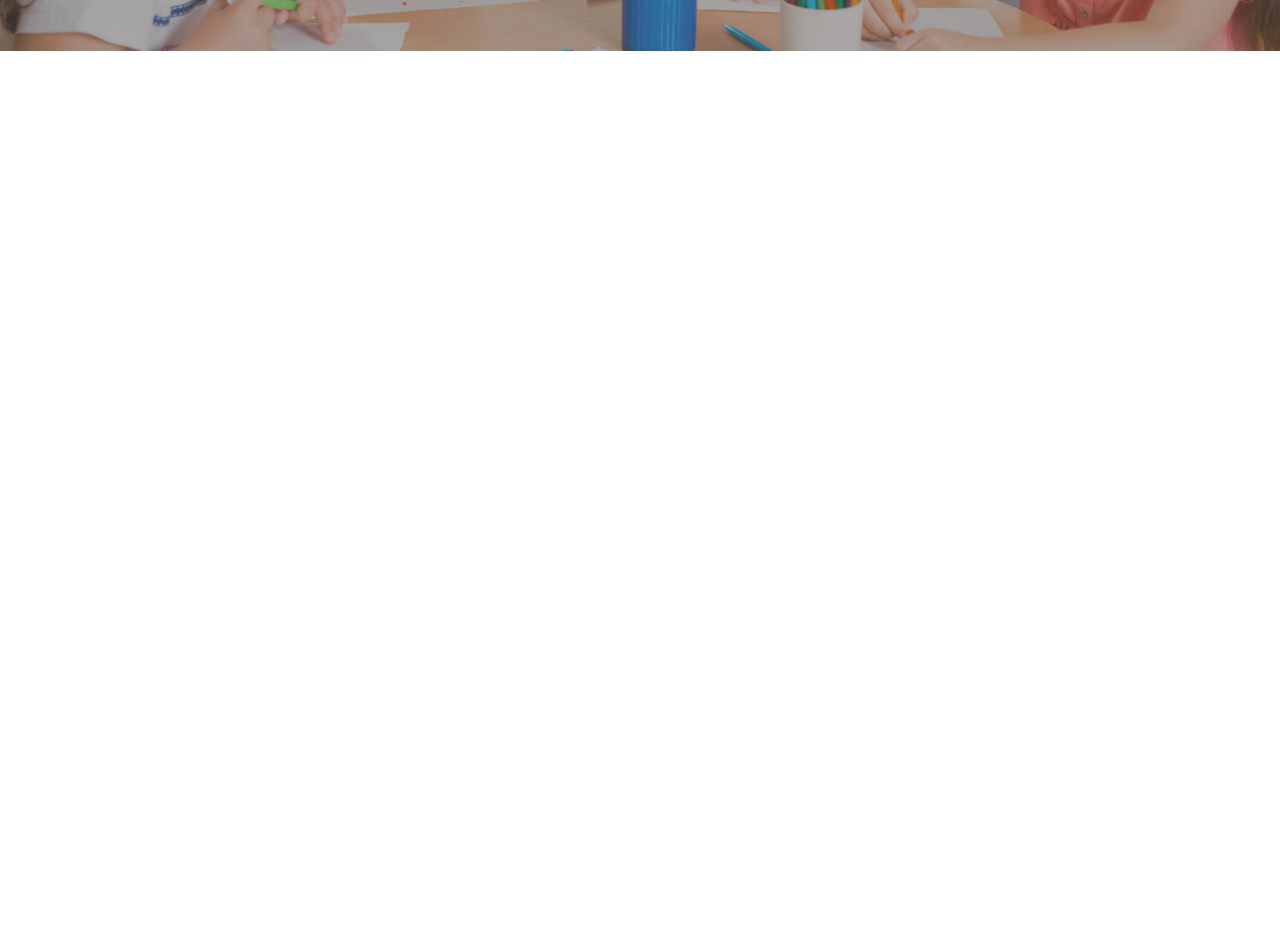
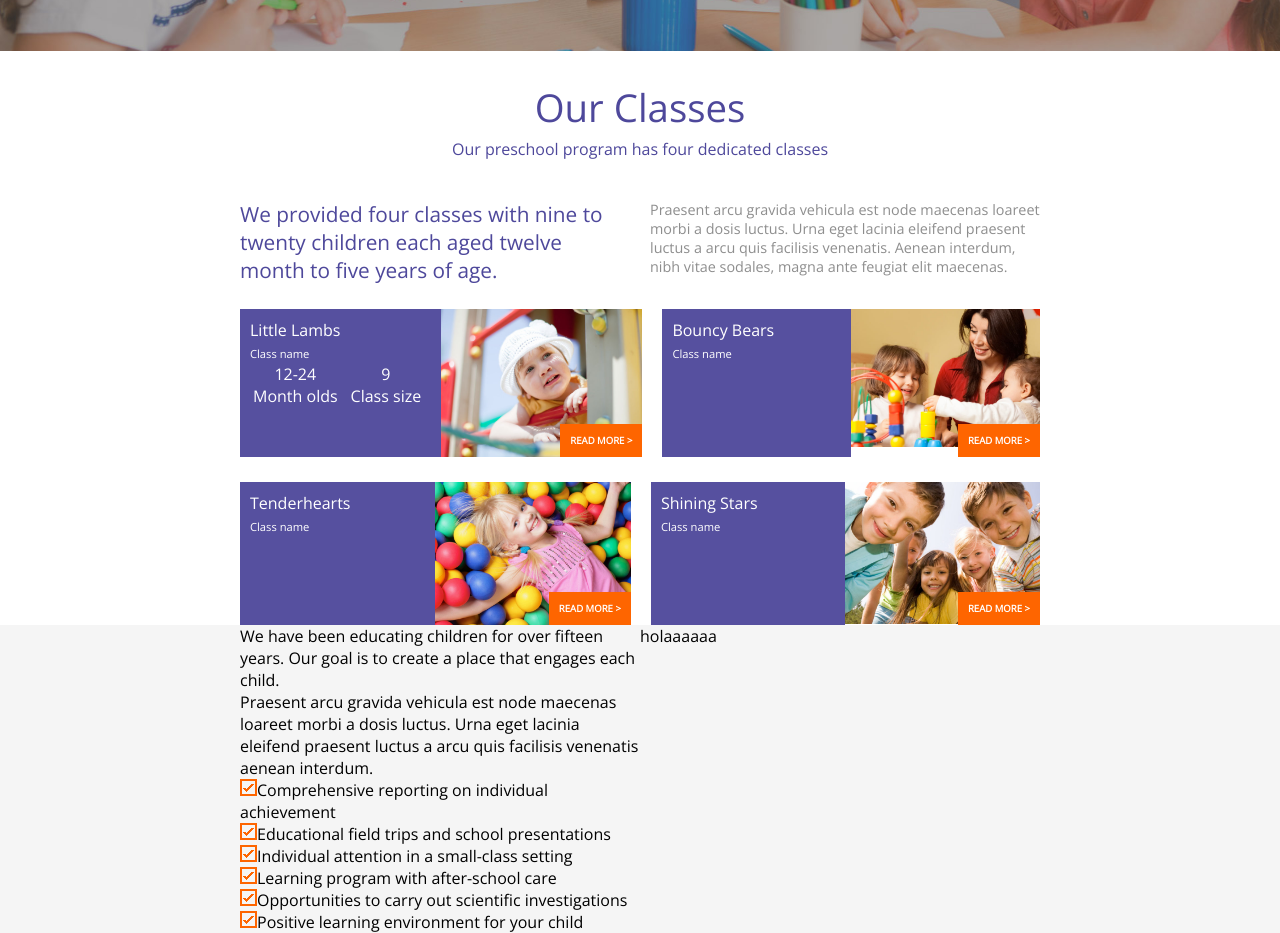
Before and after one commit to AlessandroRamoni/proj-html-vuejs, a Vue app: page / in a window 1280 px wide. Shown: the part 1660-2593 px from the top of the page. Before the commit the page ends 1711 px from the top, so only its background shows below. Built offline with nearby package versions, Linux system fonts and the light colour scheme; a web font is replaced by a local one.

Commit message:
create section

```diff
--- a/src/App.vue
+++ b/src/App.vue
@@ -4,6 +4,7 @@
     <HeaderComponent />
     <MainComponent />
     <StatisticsComponent />
+    <OurClassesComponent />
   </div>
 </template>
 
@@ -12,6 +13,7 @@ import NavComponent from "@/components/NavComponent.vue";
 import HeaderComponent from "@/components/HeaderComponent.vue";
 import MainComponent from "@/components/MainComponent.vue";
 import StatisticsComponent from "@/components/StatisticsComponent.vue";
+import OurClassesComponent from "@/components/OurClassesComponent.vue";
 
 export default {
   name: "App",
@@ -20,6 +22,7 @@ export default {
     HeaderComponent,
     MainComponent,
     StatisticsComponent,
+    OurClassesComponent,
   },
 };
 </script>
--- /dev/null
+++ b/src/components/OurClassesComponent.vue
@@ -0,0 +1,229 @@
+<template>
+  <div id="contenitore">
+    <section id="titolo">
+      <div id="welcome">
+        <h1>Our Classes</h1>
+        <p>Our preschool program has four dedicated classes</p>
+      </div>
+    </section>
+    <section id="testo">
+      <div id="sinistra">
+        <p>
+          We provided four classes with nine to twenty children each aged twelve
+          month to five years of age.
+        </p>
+      </div>
+      <div id="destra">
+        <p>
+          Praesent arcu gravida vehicula est node maecenas loareet morbi a dosis
+          luctus. Urna eget lacinia eleifend praesent luctus a arcu quis
+          facilisis venenatis. Aenean interdum, nibh vitae sodales, magna ante
+          feugiat elit maecenas.
+        </p>
+      </div>
+    </section>
+    <section class="tessere">
+      <div class="card">
+        <div class="scheda">
+          <h1>Little Lambs</h1>
+          <span>Class name</span>
+          <div class="eta">
+            <div>
+              <p>12-24</p>
+              <p>Month olds</p>
+            </div>
+            <div>
+              <p>9</p>
+              <p>Class size</p>
+            </div>
+          </div>
+        </div>
+        <div class="immagine">
+          <img src="../assets/img/class_01-690x506.jpg" alt="" />
+          <button>READ MORE ></button>
+        </div>
+      </div>
+      <div class="card">
+        <div class="scheda">
+          <h1>Bouncy Bears</h1>
+          <span>Class name</span>
+        </div>
+        <div class="immagine">
+          <img src="../assets/img/class_02-690x506.jpg" alt="" />
+          <button>READ MORE ></button>
+        </div>
+      </div>
+    </section>
+    <section class="tessere">
+      <div class="card">
+        <div class="scheda">
+          <h1>Tenderhearts</h1>
+          <span>Class name</span>
+        </div>
+        <div class="immagine">
+          <img src="../assets/img/class_03-690x506.jpg" alt="" />
+          <button>READ MORE ></button>
+        </div>
+      </div>
+      <div class="card">
+        <div class="scheda">
+          <h1>Shining Stars</h1>
+          <span>Class name</span>
+        </div>
+        <div class="immagine">
+          <img src="../assets/img/class_04-690x506.jpg" alt="" />
+          <button>READ MORE ></button>
+        </div>
+      </div>
+    </section>
+    <section id="goals">
+      <div id="contenitore-goals">
+        <div id="contenitore-goals-sinistra">
+          <p>
+            We have been educating children for over fifteen years. Our goal is
+            to create a place that engages each child.
+          </p>
+          <p>
+            Praesent arcu gravida vehicula est node maecenas loareet morbi a
+            dosis luctus. Urna eget lacinia eleifend praesent luctus a arcu quis
+            facilisis venenatis aenean interdum.
+          </p>
+          <ul>
+            <li>
+              <img src="../assets/img/style_1.png" alt="" />
+              <span>Comprehensive reporting on individual achievement</span>
+            </li>
+            <li>
+              <img src="../assets/img/style_1.png" alt="" />
+              <span>Educational field trips and school presentations</span>
+            </li>
+            <li>
+              <img src="../assets/img/style_1.png" alt="" />
+              <span>Individual attention in a small-class setting</span>
+            </li>
+            <li>
+              <img src="../assets/img/style_1.png" alt="" />
+              <span>Learning program with after-school care</span>
+            </li>
+            <li>
+              <img src="../assets/img/style_1.png" alt="" />
+              <span>Opportunities to carry out scientific investigations</span>
+            </li>
+            <li>
+              <img src="../assets/img/style_1.png" alt="" />
+              <span>Positive learning environment for your child</span>
+            </li>
+          </ul>
+        </div>
+        <div id="contenitore-goals-destra">
+          <p>holaaaaaa</p>
+        </div>
+      </div>
+    </section>
+  </div>
+</template>
+
+<script>
+export default {
+  name: "OurClassesComponent",
+};
+</script>
+
+<style scoped lang="scss">
+#titolo {
+  padding-top: 30px;
+  margin: 0 auto;
+  max-width: 800px;
+}
+#contenitore #titolo #welcome h1 {
+  text-align: center;
+  color: #4e489b;
+  font-size: 2.4em;
+}
+#contenitore #titolo #welcome p {
+  font-size: 1em;
+  text-align: center;
+  color: #4e489b;
+  padding-top: 5px;
+}
+#testo {
+  margin: 0 auto;
+  max-width: 800px;
+  padding-top: 40px;
+  display: flex;
+  gap: 20px;
+  div {
+    flex-basis: 50%;
+  }
+  #sinistra {
+    color: #4e489b;
+    font-size: 1.3em;
+  }
+  #destra {
+    color: #8e8e8e;
+    font-size: 0.9em;
+  }
+}
+.tessere {
+  margin: 0 auto;
+  max-width: 800px;
+  display: flex;
+  gap: 20px;
+  padding-top: 25px;
+}
+.card {
+  display: flex;
+}
+.tessere .card .scheda {
+  background-color: #56509f;
+}
+.immagine {
+  position: relative;
+}
+.scheda {
+  color: #ffffff;
+  padding: 10px;
+}
+.scheda span {
+  font-size: 0.7em;
+}
+.scheda,
+.immagine {
+  flex-basis: 50%;
+}
+.immagine img {
+  display: block;
+}
+.immagine button {
+  background-color: #fe6500;
+  color: #ffffff;
+  padding: 10px;
+  font-weight: 800;
+  font-size: 0.6em;
+  position: absolute;
+  bottom: 0;
+  right: 0;
+  cursor: pointer;
+}
+.eta {
+  display: flex;
+  text-align: center;
+}
+.eta div {
+  flex-basis: 50%;
+}
+#goals {
+  background-color: #f5f5f5;
+}
+#contenitore-goals {
+  margin: 0 auto;
+  max-width: 800px;
+  display: flex;
+}
+#contenitore-goals-sinistra {
+  flex-basis: 50%;
+}
+#contenitore-goals-sinistra {
+  flex-basis: 50%;
+}
+</style>
```
